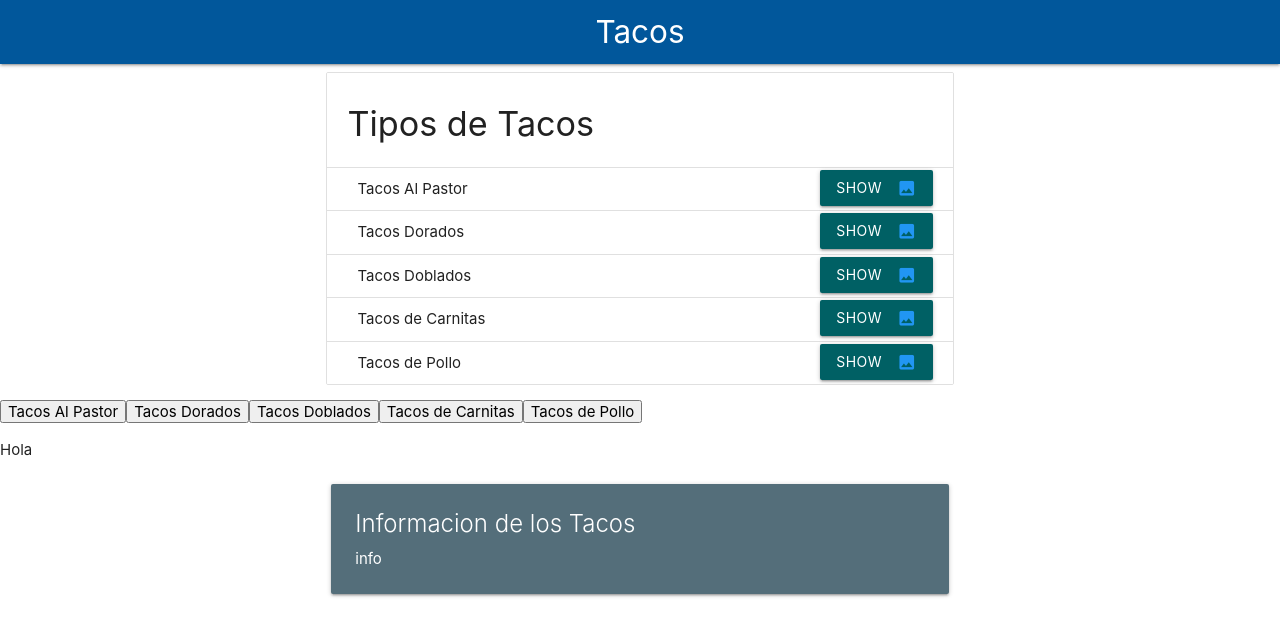
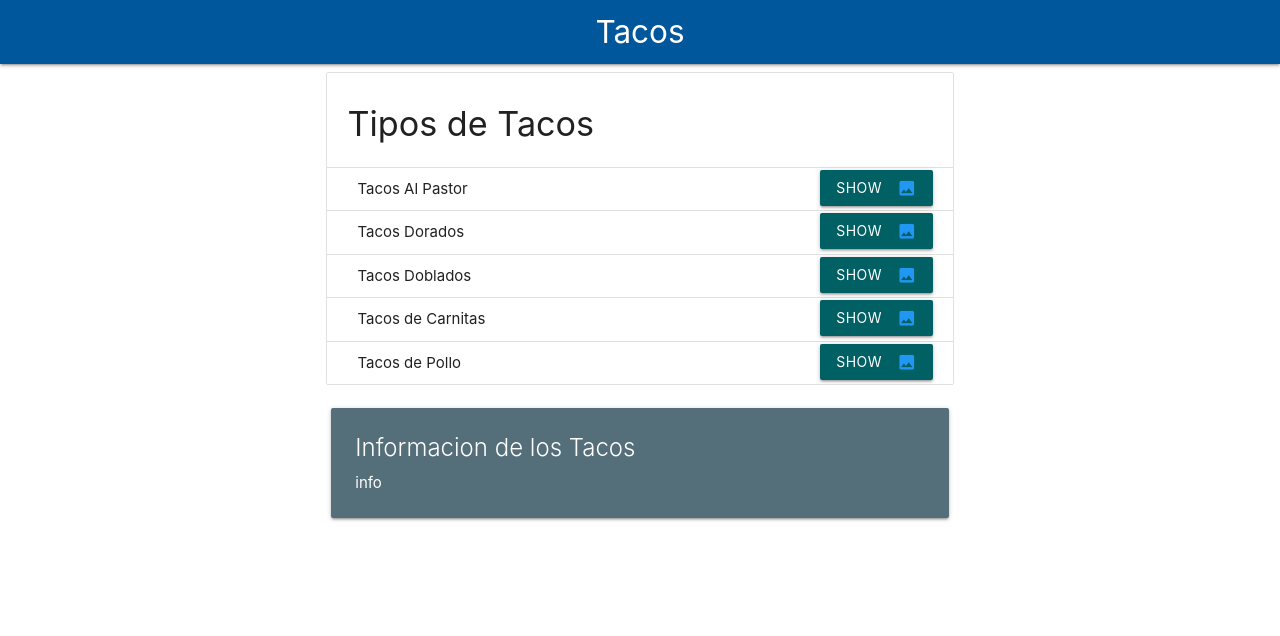
Before and after one commit to LeonardoBanegas99/Taco_Tuesday, a React (Create React App) app in the folder tacotuesday/: page / in a window 1280 px wide. Shown: the top 636 px of the page. Built offline with nearby package versions, Linux system fonts and the light colour scheme.

Commit message:
eliminacion btns extra

```diff
--- a/tacotuesday/src/App.js
+++ b/tacotuesday/src/App.js
@@ -25,18 +25,6 @@ class App extends Component{
     <Coleccion/>
     </div>
 
-    <div>
-    <button onclick = "Input()">Tacos Al Pastor</button>
-    <button onclick = "Input()">Tacos Dorados</button>
-    <button onclick = "Input()">Tacos Doblados</button>
-    <button onclick = "Input()">Tacos de Carnitas</button>
-    <button onclick = "Input()">Tacos de Pollo</button>
-    </div>
-
-    <ul id="list">
-      <li>Hola</li>
-    </ul>
-
     <Carta/>
 
 
```
